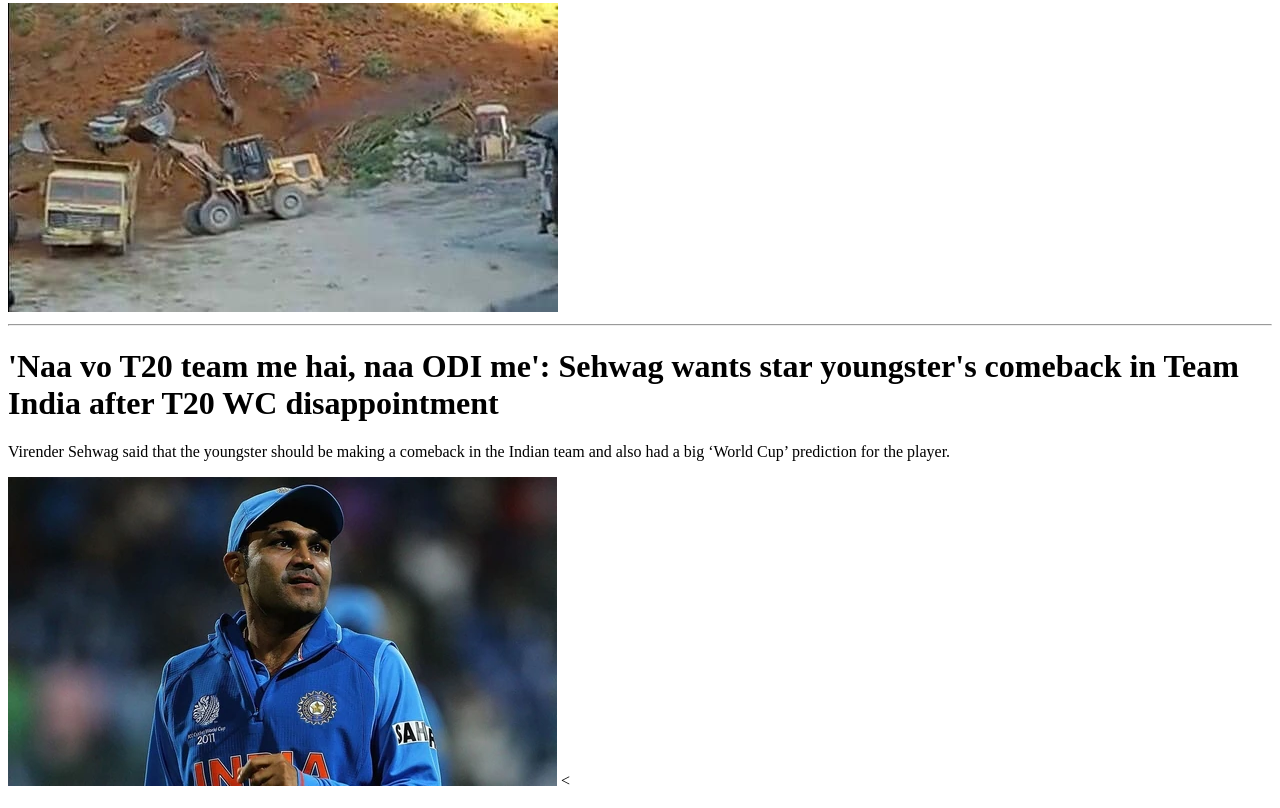
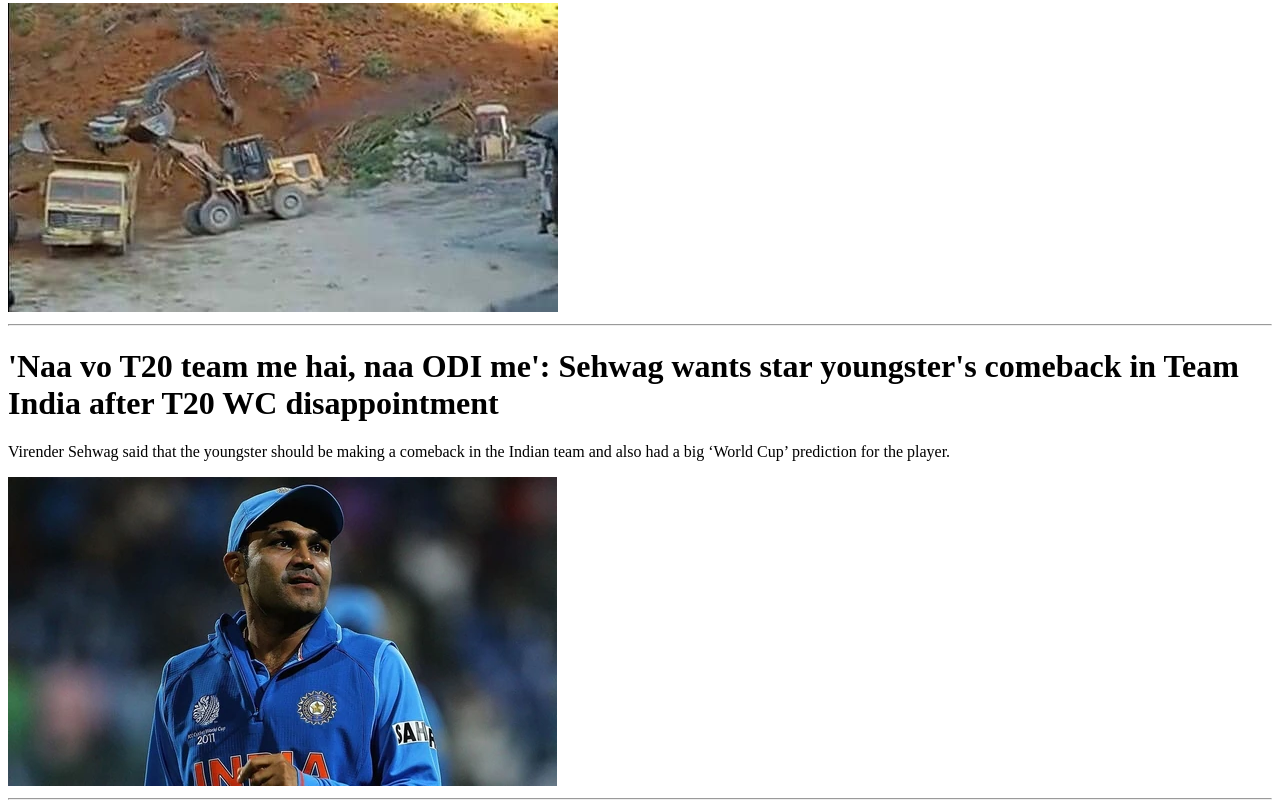
Before and after one commit to tanishkamahawar124/news7-2022, a plain HTML site: page index.html in a window 1280 px wide. Shown: the part 5307-6115 px from the top of the page. Drawn offline with Linux system fonts and the light colour scheme.

Commit message:
commit 10

```diff
--- a/index.html
+++ b/index.html
@@ -97,6 +97,8 @@
          <h1>'Naa vo T20 team me hai, naa ODI me': Sehwag wants star youngster's comeback in Team India after T20 WC disappointment</h1>
          <p>Virender Sehwag said that the youngster should be making a comeback in the Indian team and also had a big ‘World Cup’ prediction for the player.</p>
          <img src="./img/13.webp">
-         <
+
+         <hr>
+
     </body>
 </html>
```
Also changed, not shown: img/16.jfif (added).
